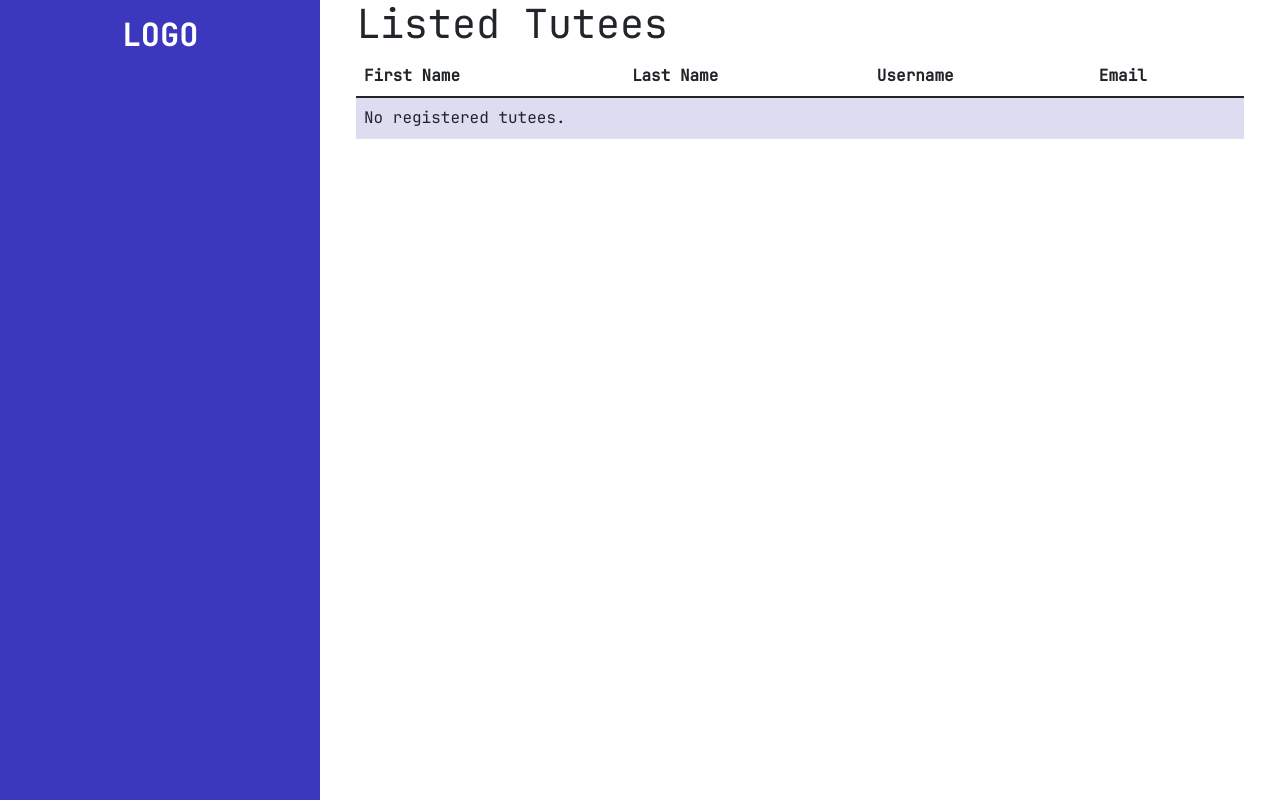
After one commit to Lluc4s/SEG-SGP, a Django app: template tutorials/templates/tutees.html in a window 1280 px wide. The commit adds this page. Run offline with Django 3.2, Linux system fonts and the light colour scheme; the template is opened without the code that fills it, so the values that code supplies are empty; some libraries are stand-ins or nearby versions.

Commit message:
Add tutor and tutee HTML pages

```diff
--- a/code_tutors/urls.py
+++ b/code_tutors/urls.py
@@ -31,7 +31,8 @@ urlpatterns = [
     path('profile/', views.ProfileUpdateView.as_view(), name='profile'),
     path('sign_up/', views.SignUpView.as_view(), name='sign_up'),
     path('invoices/', views.invoices, name='invoices'),
-
+    path('tutors/', views.tutors, name='tutors'),
+    path('tutees/', views.tutees, name='tutees'),
 
 ]
 urlpatterns += static(settings.STATIC_URL, document_root=settings.STATIC_ROOT)
--- a/static/custom.css
+++ b/static/custom.css
@@ -232,3 +232,17 @@ body {
   transform: scale(1.025);
   transition: 1000ms, background-color 0ms;
 }
+
+/* Custom row colors for table-striped */
+.table-striped tbody tr:nth-of-type(even) {
+  background-color: #ffffff;  /* White */
+}
+
+.table-striped tbody tr:nth-of-type(odd) {
+  background-color: #E9E9FF; /* Light Purple */
+}
+
+/* Customize the hover effect */
+.table-striped tbody tr:hover {
+  background-color: #e0e0f759; /* LightBlue */
+}
--- a/tutorials/templates/partials/navbar.html
+++ b/tutorials/templates/partials/navbar.html
@@ -7,10 +7,10 @@
       </li>
       {% if user.is_staff %}
         <li class="nav-item">
-          <a class="nav-link text-white" href="/tutors">Tutors</a>
+          <a class="nav-link text-white" href="{% url 'tutors' %}">Tutors</a>
         </li>
         <li class="nav-item">
-          <a class="nav-link text-white" href="/tutees">Tutees</a>
+          <a class="nav-link text-white" href="{% url 'tutees' %}">Tutees</a>
         </li>
       {% elif not user.is_tutor%}
         <li class="nav-item">
--- /dev/null
+++ b/tutorials/templates/tutees.html
@@ -0,0 +1,35 @@
+{% extends 'base_content.html' %}
+{% block content %}
+<div class="container">
+  <div class="row">
+    <div class="col-12">
+      <h1>Listed Tutees</h1>
+
+      <table class="table table-striped">
+        <thead>
+          <tr>
+            <th>First Name</th>
+            <th>Last Name</th>
+            <th>Username</th>
+            <th>Email</th>
+          </tr>
+        </thead>
+        <tbody>
+          {% for tutee in tutees %}
+          <tr>
+            <td>{{ tutee.user.first_name }}</td>
+            <td>{{ tutee.user.last_name }}</td>
+            <td>{{ tutee.user.username }}</td>
+            <td>{{ tutee.user.email }}</td>
+          </tr>
+          {% empty %}
+          <tr>
+            <td colspan="7">No registered tutees.</td>
+          </tr>
+          {% endfor %}
+        </tbody>
+      </table>
+    </div>
+  </div>
+</div>
+{% endblock %}
```
Also changed, not shown: tutorials/templates/tutors.html (added, +35 -0 lines), tutorials/views.py (+11 -0 lines).
